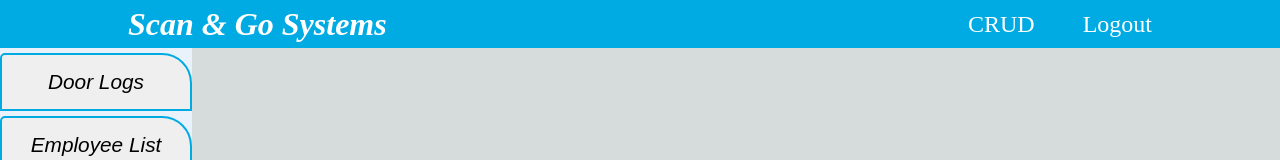
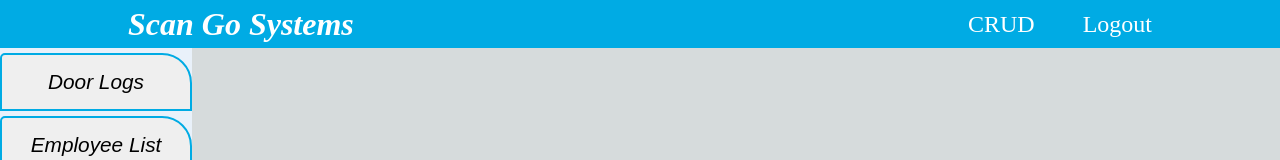
Before and after one commit to CianODonnellGIT/scan-go, a Next.js app: page /main in a window 1280 px wide. Shown: the top 160 px of the page. Built offline with nearby package versions, Linux system fonts and the light colour scheme.

Commit message:
Add files via upload

```diff
--- a/components/layout/MainNav.js
+++ b/components/layout/MainNav.js
@@ -64,7 +64,7 @@
     <section className={styles.container}>
 
     <header className={styles.header}>
-      <div className={styles.logo} onClick = {() => goHome()} >Scan & Go Systems</div>
+      <div className={styles.logo} onClick = {() => goHome()} >Scan Go Systems</div>
       <nav>
         <ul>
             <Link href='/employeeCRUD' className={styles.crudL}>CRUD</Link>
```
Also changed, not shown: jsconfig.json (line endings or trailing spaces), next.config.js (line endings or trailing spaces), package.json (line endings or trailing spaces), pages/_app.js (line endings or trailing spaces), pages/_document.js (line endings or trailing spaces), pages/api/crud.js (line endings or trailing spaces), pages/index.js (line endings or trailing spaces), styles/Home.module.css (line endings or trailing spaces), styles/globals.css (line endings or trailing spaces), 2 other files (tests, documents, lock files or other folders).
